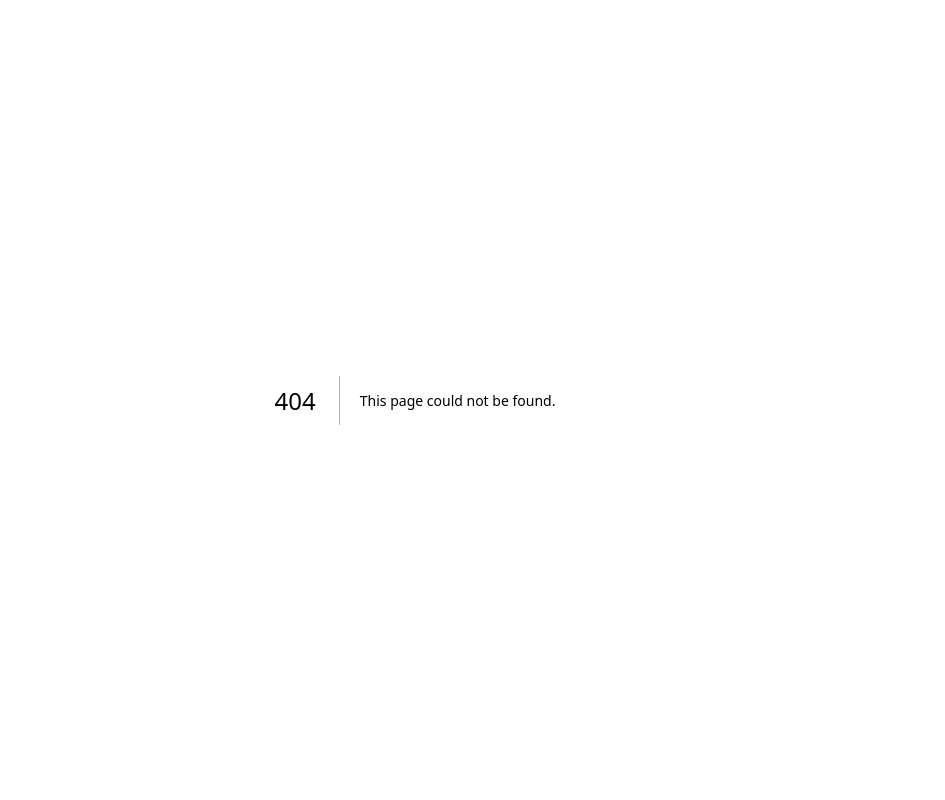
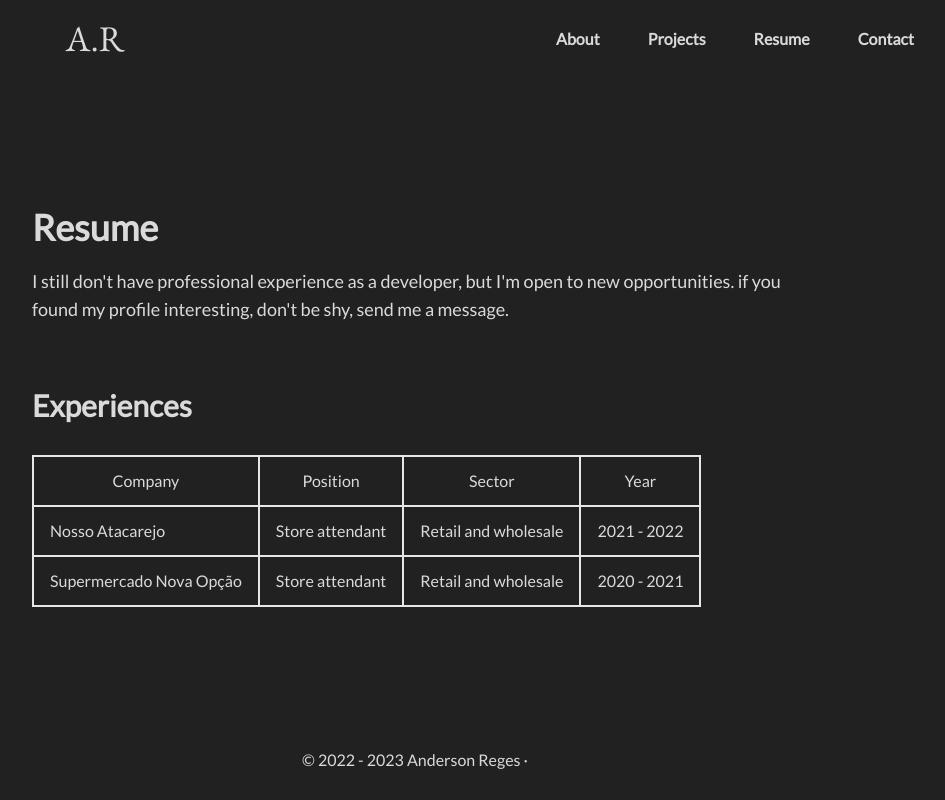
Before and after one commit to Anderson-Reges/my-portfolio, a Next.js app: page /resume in a window 1280 px wide. Before the commit this address had no page. Shown: the whole page, without its empty margins (225-1170 px from the left). Built offline with nearby package versions, Linux system fonts and the light colour scheme.

Commit message:
Feat: creating resume page

```diff
--- /dev/null
+++ b/app/resume/layout.tsx
@@ -0,0 +1,18 @@
+import type { Metadata } from 'next'
+
+export const metadata: Metadata = {
+  title: 'Projects · Anderson Reges',
+  description: "That's my experience",
+};
+
+export default function ProjectsLayout({
+  children,
+}: {
+  children: React.ReactNode
+}) {
+  return (
+    <main className='flex flex-col text-second bg-primary h-screen justify-between'>
+      {children}
+    </main>
+  )
+}
--- /dev/null
+++ b/app/resume/page.tsx
@@ -0,0 +1,54 @@
+import Footer from "@/components/Footer";
+import NavBar from "@/components/Navbar";
+
+const resume: React.FC = () => {
+  return (
+    <>
+      <NavBar />
+      <div
+        className="mt-[16px]"
+      >
+        <section
+          className="mx-[225px] pl-[2rem] pr-[2rem]"
+        >
+          <article>
+            <header>
+              <h1 className="text-4xl font-bold">Resume</h1>
+            </header>
+            <p className="text-second text-lg my-[1.112em]">
+              I still don't have professional experience as a developer, but I'm open to new opportunities. if you found my profile interesting, don't be shy, send me a message.
+            </p>
+            <h1 className="text-second text-3xl font-bold mt-[64px] mb-[32px]">Experiences</h1>
+            <table className="text-second border-2 border-second">
+              <thead>
+                <tr className="border-2 border-second">
+                  <th className="border-2 p-[16px]">Company</th>
+                  <th className="border-2 p-[16px]">Position</th>
+                  <th className="border-2 p-[16px]">Sector</th>
+                  <th className="border-2 p-[16px]">Year</th>
+                </tr>
+              </thead>
+              <tbody>
+                <tr className="border-2 border-second">
+                  <td className="border-2 p-[16px]">Nosso Atacarejo</td>
+                  <td className="border-2 p-[16px]">Store attendant</td>
+                  <td className="border-2 p-[16px]">Retail and wholesale</td>
+                  <td className="border-2 p-[16px]">2021 - 2022</td>
+                </tr>
+                <tr className="border-2 border-second">
+                  <td className="border-2 p-[16px]">Supermercado Nova Opção</td>
+                  <td className="border-2 p-[16px]">Store attendant</td>
+                  <td className="border-2 p-[16px]">Retail and wholesale</td>
+                  <td className="border-2 p-[16px]">2020 - 2021</td>
+                </tr>
+              </tbody>
+            </table>
+          </article>
+        </section>
+      </div>
+      <Footer />
+    </>
+  );
+}
+
+export default resume;
```
